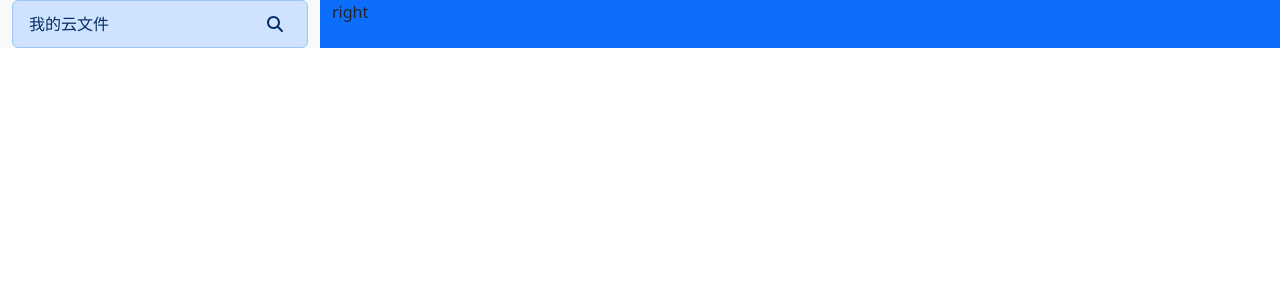
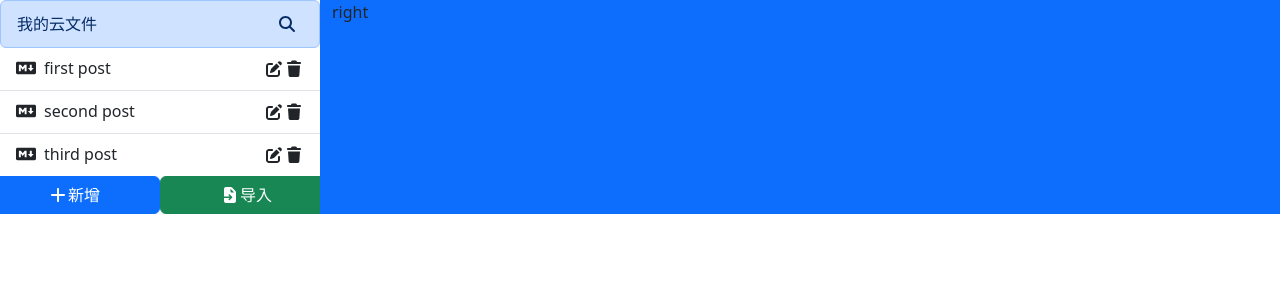
Before and after one commit to BigAl1986/cloud-doc, a React (Create React App) app: page / in a window 1280 px wide. Shown: the top 300 px of the page. Built offline with nearby package versions, Linux system fonts and the light colour scheme.

Commit message:
feat:  左侧 文件列表、底部按钮

```diff
--- a/package.json
+++ b/package.json
@@ -5,6 +5,7 @@
   "main": "main.ts",
   "dependencies": {
     "@fortawesome/fontawesome-svg-core": "^7.1.0",
+    "@fortawesome/free-brands-svg-icons": "^7.1.0",
     "@fortawesome/free-solid-svg-icons": "^7.1.0",
     "@fortawesome/react-fontawesome": "^3.1.0",
     "@testing-library/dom": "^10.4.1",
--- a/src/App.css
+++ b/src/App.css
@@ -4,11 +4,6 @@
   color: inherit;
 }
 
-.left-panel, .right-panel {
+.file-search {
   height: 48px;
 }
-
-.file-search {
-  height: 100%;
-  margin-bottom: 0;
-}
--- a/src/App.tsx
+++ b/src/App.tsx
@@ -2,16 +2,48 @@ import React from "react";
 import "./App.css";
 import "bootstrap/dist/css/bootstrap.min.css";
 import FileSearch from "./components/FileSearch";
+import FileList from "./components/FileList";
+import defaultList from "./utils/defaultList.json";
+import { FontAwesomeIcon } from "@fortawesome/react-fontawesome";
+import { faFileImport, faPlus } from "@fortawesome/free-solid-svg-icons";
 
 function App() {
   return (
     <div className="App container-fluid">
-      <div className="row">
-        <div className="col-3 bg-light left-panel">
+      <div className="row no-gutters">
+        <div className="col-3 bg-light left-panel px-0">
           <FileSearch
             title="我的云文件"
             onFileSearch={(value: string) => console.log(value)}
           />
+          <FileList
+            files={defaultList}
+            fileClick={(id) => console.log("click", id)}
+            fileEdit={(id, name) => console.log(id, name)}
+            fileDelete={(id) => console.log("delete", id)}
+          />
+          <div className="row no-gutters">
+            <div className="col px-0 d-grid">
+              <button
+                type="button"
+                className="btn-primary btn no-border"
+                onClick={() => {}}
+              >
+                <FontAwesomeIcon icon={faPlus} />
+                新增
+              </button>
+            </div>
+            <div className="col px-0 d-grid">
+              <button
+                type="button"
+                className="btn-success btn no-border"
+                onClick={() => {}}
+              >
+                <FontAwesomeIcon icon={faFileImport} />
+                导入
+              </button>
+            </div>
+          </div>
         </div>
         <div className="col-9 bg-primary right-panel">right</div>
       </div>
--- /dev/null
+++ b/src/components/FileList.tsx
@@ -0,0 +1,97 @@
+import React, { useEffect, useState } from "react";
+import { FileListProps } from "./types";
+import { FontAwesomeIcon } from "@fortawesome/react-fontawesome";
+import { faMarkdown } from "@fortawesome/free-brands-svg-icons";
+import { faEdit, faTimes, faTrash } from "@fortawesome/free-solid-svg-icons";
+import { useKeyPress } from "../hooks/useKeyPress";
+
+export default function FileList({
+  files,
+  fileClick,
+  fileEdit,
+  fileDelete,
+}: FileListProps) {
+  const [editingId, setEditingId] = useState<string>("");
+  const [editingName, setEditingName] = useState<string>("");
+
+  const closeInput = () => {
+    setEditingId("");
+    setEditingName("");
+  };
+  const enterPressed = useKeyPress("Enter");
+  const escPressed = useKeyPress("Escape");
+
+  useEffect(() => {
+    if (enterPressed && editingId) fileEdit(editingId, editingName);
+    if (escPressed && editingId) closeInput();
+    // const handleInputKeyup = (e: KeyboardEvent) => {
+    //   const { key } = e;
+    //   if (key === "Enter" && editingId) {
+    //     fileEdit(editingId, editingName);
+    //     closeInput(e);
+    //   } else if (key === "Escape" && editingId) {
+    //     closeInput(e);
+    //   }
+    // };
+    // document.addEventListener("keyup", handleInputKeyup);
+    // return () => {
+    //   document.removeEventListener("keyup", handleInputKeyup);
+    // };
+  });
+
+  return (
+    <ul className="list-group list-group-flush">
+      {files.map((file) => {
+        return (
+          <li className="list-group-item d-flex file-item" key={file.id}>
+            {file.id === editingId ? (
+              <>
+                <input
+                  className="form-control"
+                  value={editingName}
+                  onChange={(e) => setEditingName(e.target.value)}
+                />
+                <button
+                  type="button"
+                  className="btn-icon ms-2"
+                  onClick={closeInput}
+                >
+                  <FontAwesomeIcon icon={faTimes} title="关闭" />
+                </button>
+              </>
+            ) : (
+              <>
+                <span className="me-2">
+                  <FontAwesomeIcon icon={faMarkdown} />
+                </span>
+                <span
+                  className="flex-grow-1"
+                  onClick={() => fileClick(file.id)}
+                >
+                  {file.title}
+                </span>
+                <button
+                  type="button"
+                  className="btn-icon px-0"
+                  onClick={() => {
+                    setEditingId(file.id);
+                    setEditingName(file.title);
+                  }}
+                >
+                  <FontAwesomeIcon icon={faEdit} title="编辑" />
+                </button>
+                <button
+                  type="button"
+                  className="btn-icon px-0"
+                  onClick={() => fileDelete(file.id)}
+                >
+                  <FontAwesomeIcon icon={faTrash} title="删除" />
+                </button>
+              </>
+            )}
+          </li>
+        );
+      })}
+    </ul>
+  );
+}
--- a/src/components/FileSearch.tsx
+++ b/src/components/FileSearch.tsx
@@ -2,6 +2,7 @@ import React, { useEffect, useRef, useState } from "react";
 import { FileSearchProps } from "./types";
 import { FontAwesomeIcon } from "@fortawesome/react-fontawesome";
 import { faSearch, faTimes } from "@fortawesome/free-solid-svg-icons";
+import { useKeyPress } from "../hooks/useKeyPress";
 
 export default function FileSearch(props: FileSearchProps) {
   const [active, setActive] = useState<boolean>(false);
@@ -9,35 +10,36 @@ export default function FileSearch(props: FileSearchProps) {
 
   const inputRef = useRef<HTMLInputElement>(null);
 
-  const closeInput = (
-    e: KeyboardEvent | React.MouseEvent<HTMLButtonElement, MouseEvent>
-  ) => {
-    e.preventDefault();
+  const closeInput = () => {
     setActive(false);
     setValue("");
   };
+  const enterPressed = useKeyPress("Enter");
+  const escPressed = useKeyPress("Escape");
 
   useEffect(() => {
     if (active) inputRef.current?.focus();
   }, [active]);
 
   useEffect(() => {
-    const handleInputKeyup = (e: KeyboardEvent) => {
-      const { key } = e;
-      if (key === "Enter" && active) {
-        props.onFileSearch?.(value);
-      } else if (key === "Escape" && active) {
-        closeInput(e);
-      }
-    };
-    document.addEventListener("keyup", handleInputKeyup);
-    return () => {
-      document.removeEventListener("keyup", handleInputKeyup);
-    };
+    if (enterPressed && active) props.onFileSearch(value);
+    if (escPressed && active) closeInput();
+    // const handleInputKeyup = (e: KeyboardEvent) => {
+    //   const { key } = e;
+    //   if (key === "Enter" && active) {
+    //     props.onFileSearch?.(value);
+    //   } else if (key === "Escape" && active) {
+    //     closeInput(e);
+    //   }
+    // };
+    // document.addEventListener("keyup", handleInputKeyup);
+    // return () => {
+    //   document.removeEventListener("keyup", handleInputKeyup);
+    // };
   });
 
   return (
-    <div className="alert alert-primary d-flex justify-content-between align-items-center file-search">
+    <div className="alert alert-primary d-flex justify-content-between align-items-center file-search mb-0">
       {active ? (
         <>
           <input
@@ -46,7 +48,7 @@ export default function FileSearch(props: FileSearchProps) {
             ref={inputRef}
             onChange={(e) => setValue(e.target.value)}
           />
-          <button type="button" className="btn-icon" onClick={closeInput}>
+          <button type="button" className="btn-icon ms-2" onClick={closeInput}>
             <FontAwesomeIcon icon={faTimes} title="关闭" />
           </button>
         </>
--- /dev/null
+++ b/src/hooks/useKeyPress.ts
@@ -0,0 +1,23 @@
+import { useEffect, useState } from "react";
+
+export const useKeyPress = (targetKey: string) => {
+  const [keyPressed, setKeyPressed] = useState(false);
+
+  const keyDownHandler = ({ key }: KeyboardEvent) => {
+    if (key === targetKey) setKeyPressed(true);
+  };
+  const keyUpHandler = ({ key }: KeyboardEvent) => {
+    if (key === targetKey) setKeyPressed(false);
+  };
+
+  useEffect(() => {
+    document.addEventListener("keydown", keyDownHandler);
+    document.addEventListener("keyup", keyUpHandler);
+    return () => {
+      document.removeEventListener("keydown", keyDownHandler);
+      document.removeEventListener("keyup", keyUpHandler);
+    };
+  }, []);
+
+  return keyPressed;
+};
--- /dev/null
+++ b/src/utils/defaultList.json
@@ -0,0 +1,20 @@
+[
+  {
+    "id": "0",
+    "title": "first post",
+    "body": "## title 111",
+    "createAt": 156372965704
+  },
+  {
+    "id": "1",
+    "title": "second post",
+    "body": "## title 222",
+    "createAt": 156456465704
+  },
+  {
+    "id": "2",
+    "title": "third post",
+    "body": "## title 333",
+    "createAt": 156675665704
+  }
+]
```
Also changed, not shown: src/components/types.ts (+14 -0 lines), 1 other file (tests, documents, lock files or other folders).
